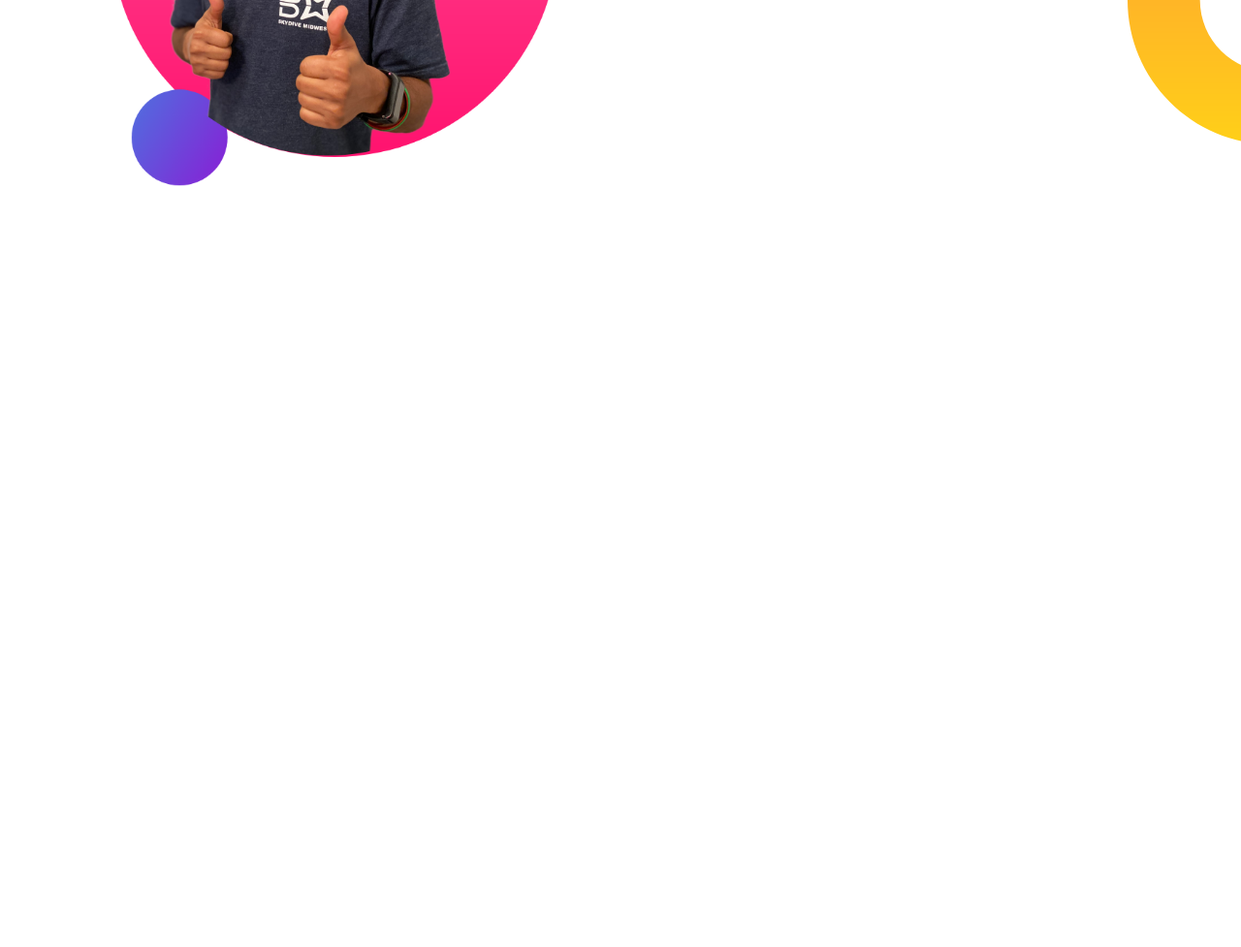
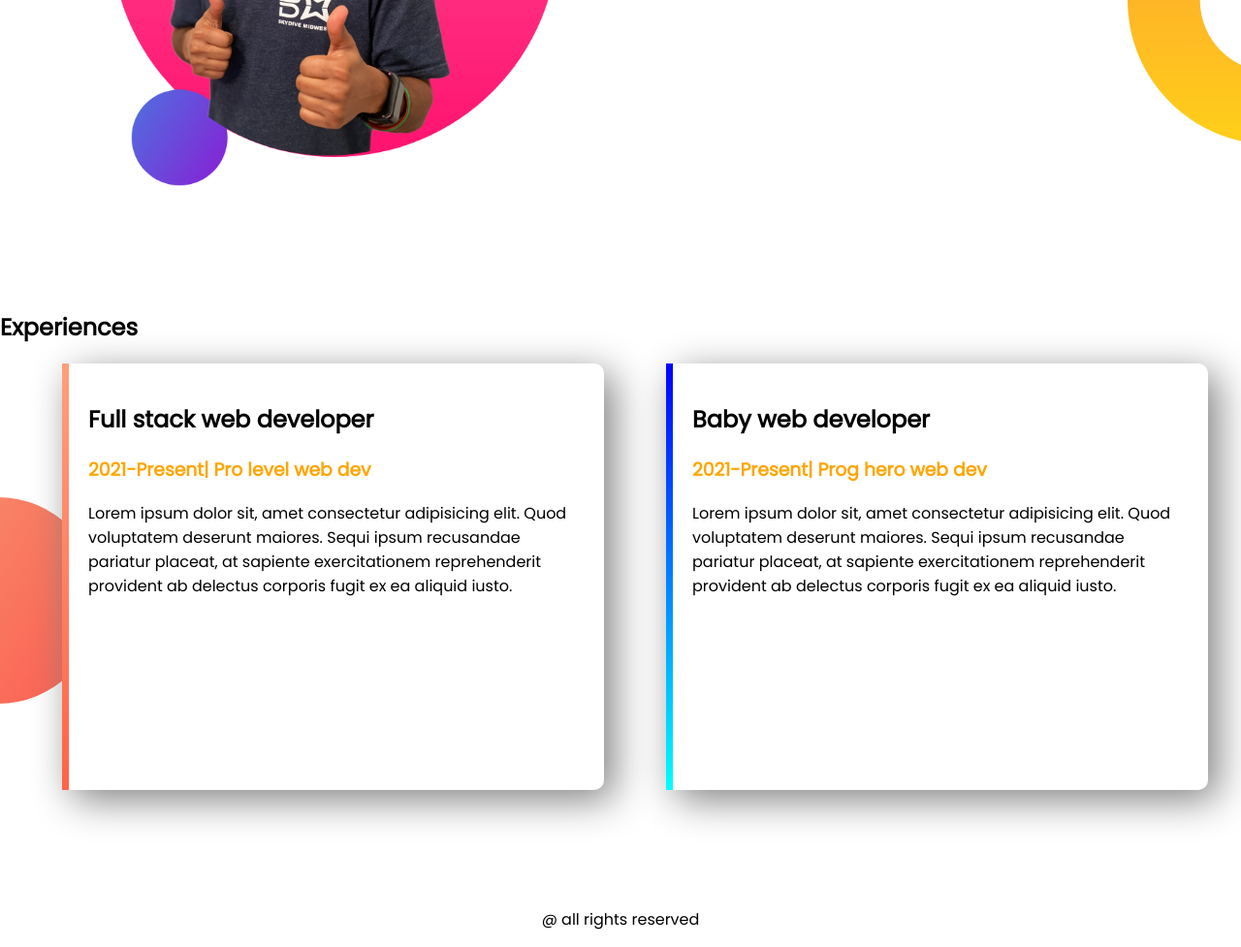
Before and after one commit to profbritto/web-portfolio, a plain HTML site: page index.html in a window 1280 px wide. Shown: the part 900-1877 px from the top of the page at 97% size. Before the commit the page ends 1200 px from the top, so only its background shows below. Drawn offline with Linux system fonts and the light colour scheme.

Commit message:
Site done

```diff
--- a/index.html
+++ b/index.html
@@ -34,5 +34,30 @@
 
    </section>
 
+   <section class="Experience-area">
+    <h2>Experiences</h2>
+    <div class="half-width single-experience" id="full-stack">
+        <h2>Full stack web developer</h2>
+        <h3 class="orange-highlight">2021-Present| Pro level web dev</h3>
+        <p>
+            Lorem ipsum dolor sit, amet consectetur adipisicing elit. Quod voluptatem deserunt maiores. Sequi ipsum recusandae pariatur placeat, at sapiente exercitationem reprehenderit provident ab delectus corporis fugit ex ea aliquid iusto.
+        </p>
+
+    </div>
+    <div class="half-width single-experience" id="baby-web" >
+        <h2 >Baby web developer</h2>
+        <h3 class="orange-highlight">2021-Present| Prog hero web dev</h3>
+        <p>
+            Lorem ipsum dolor sit, amet consectetur adipisicing elit. Quod voluptatem deserunt maiores. Sequi ipsum recusandae pariatur placeat, at sapiente exercitationem reprehenderit provident ab delectus corporis fugit ex ea aliquid iusto.
+        </p>
+
+    </div>
+
+   </section>
+
+   <footer>
+    <p>@ all rights reserved</p>
+   </footer>
+
 </body>
 </html>
--- a/style.css
+++ b/style.css
@@ -14,6 +14,9 @@ h3{
 }
 .name-highlight{
     color:orange;
+}
+.orange-highlight{
+    color: orange;
 }
 .half-width{
     width: 40%;
@@ -48,3 +51,30 @@ section{
     background-repeat: no-repeat;
     background-position: right;
 }
+
+.single-experience{
+    box-shadow: 10px 10px 40px gray;
+    border-radius: 10px;
+    height: 80%;
+    padding: 20px;
+    background-color: white;
+}
+.Experience-area{
+    background-image: url(images/exp-bg.png);
+    background-position: left;
+    background-repeat: no-repeat;
+}
+#full-stack{
+    border-left: 7px solid;
+    border-image: linear-gradient(180deg,lightSalmon,tomato);
+    border-image-slice: 1;
+}
+#baby-web{
+    border-left: 7px solid;
+    border-image: linear-gradient(180deg,blue,cyan);
+    border-image-slice: 1;
+
+}
+footer p{
+    text-align: center;
+}
```
